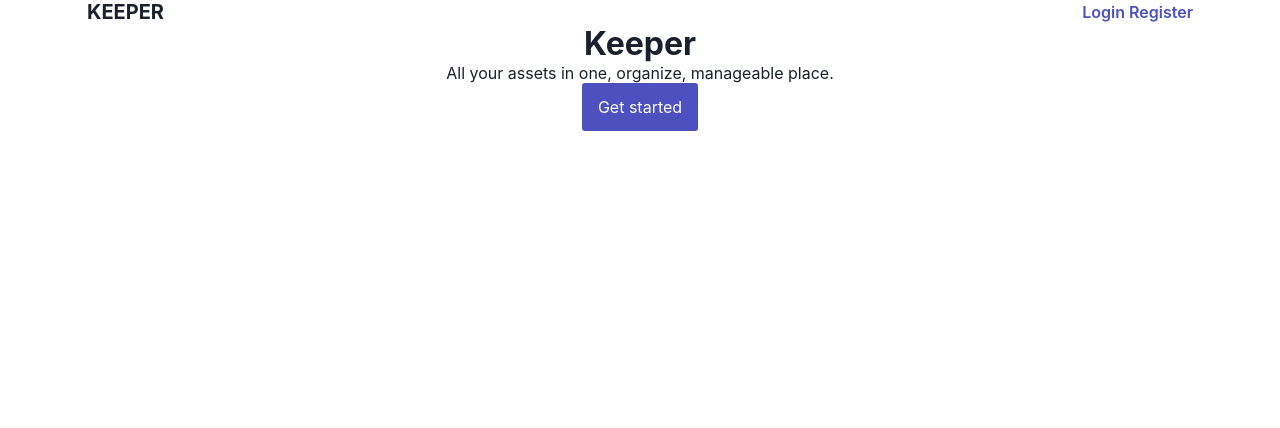
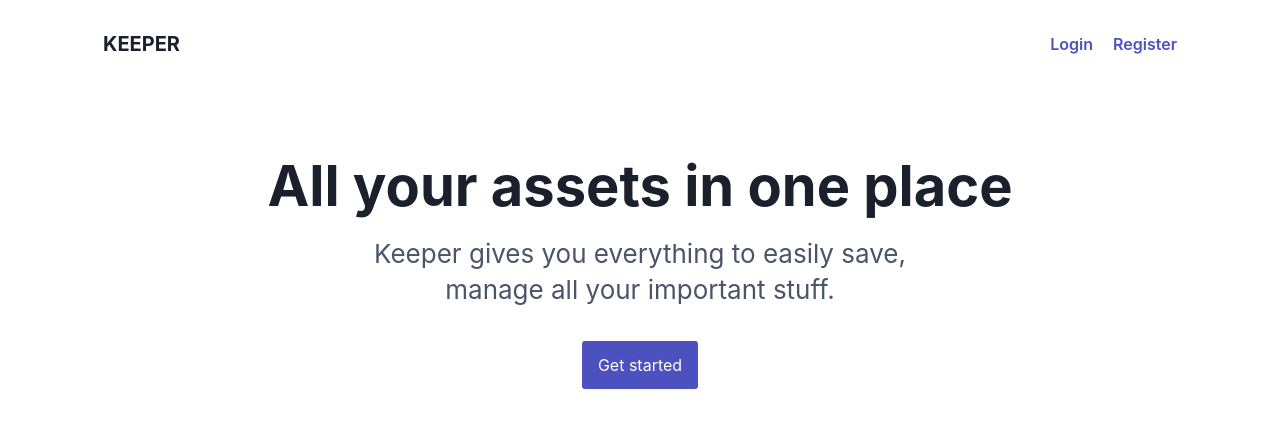
Before and after one commit to romanslonov/keeper, a Nuxt app in the folder frontend/: page / in a window 1280 px wide. Shown: the top 428 px of the page. Built offline with nearby package versions, Linux system fonts and the light colour scheme.

Commit message:
Updated index page

```diff
--- a/frontend/pages/index.vue
+++ b/frontend/pages/index.vue
@@ -1,22 +1,24 @@
 <template>
   <div class="container">
-    <nav class="nav py-3">
+    <nav class="navigation">
       <v-logo />
 
-      <v-profile-view v-if="authenticated" />
-
-      <div v-else>
-        <nuxt-link to="/auth/login">
+      <div>
+        <nuxt-link class="ml-3" to="/auth/login">
           Login
         </nuxt-link>
-        <nuxt-link to="/auth/register">
+        <nuxt-link class="ml-3" to="/auth/register">
           Register
         </nuxt-link>
       </div>
     </nav>
-    <header class="header text-center py-5">
-      <h1>Keeper</h1>
-      <p>All your assets in one, organize, manageable place.</p>
+    <header class="header">
+      <h1 class="header__title">
+        All your assets in one place
+      </h1>
+      <p class="header__paragraph">
+        Keeper gives you everything to easily save, manage all your important stuff.
+      </p>
       <v-button size="4" appearance="primary" @click="$router.push(authenticated ? '/h' : '/auth/login/')">
         Get started
       </v-button>
@@ -25,19 +27,12 @@
 </template>
 
 <script>
-import VProfileView from '~/components/ProfileView'
 import VButton from '~/components/Button'
 import VLogo from '~/components/Logo'
 export default {
-  meta: {
-    requiredAuth: true
-  },
   layout: 'landing',
-  components: { VProfileView, VButton, VLogo },
+  components: { VButton, VLogo },
   computed: {
-    user () {
-      return this.$store.state.user
-    },
     authenticated () {
       return this.$store.state.authenticated
     }
@@ -46,14 +41,30 @@ export default {
 </script>
 
 <style scoped>
+  .header {
+    text-align: center;
+    padding: 64px 16px;
+  }
+  .header__title {
+    font-size: 56px;
+    margin: 0 auto 16px;
+  }
+  .header__paragraph {
+    font-size: 26px;
+    max-width: 540px;
+    margin: 0 auto 32px;
+    color: var(--text-secondary);
+    line-height: 1.4;
+  }
   .container {
     max-width: 1170px;
     padding: 0 32px;
     margin: 0 auto;
   }
-  .nav {
+  .navigation {
     display: flex;
     justify-content: space-between;
     align-items: center;
+    padding: 32px 16px;
   }
 </style>
```
